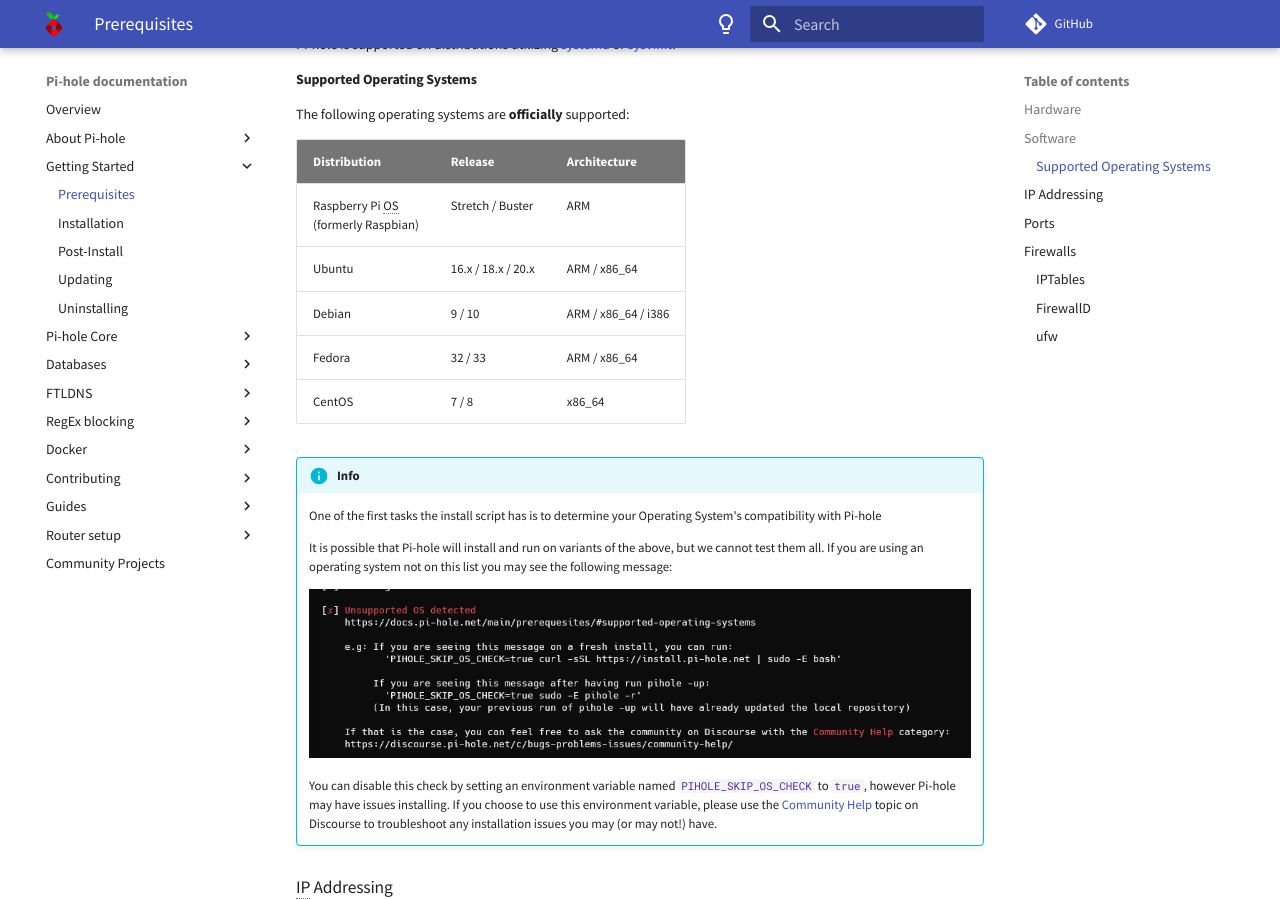
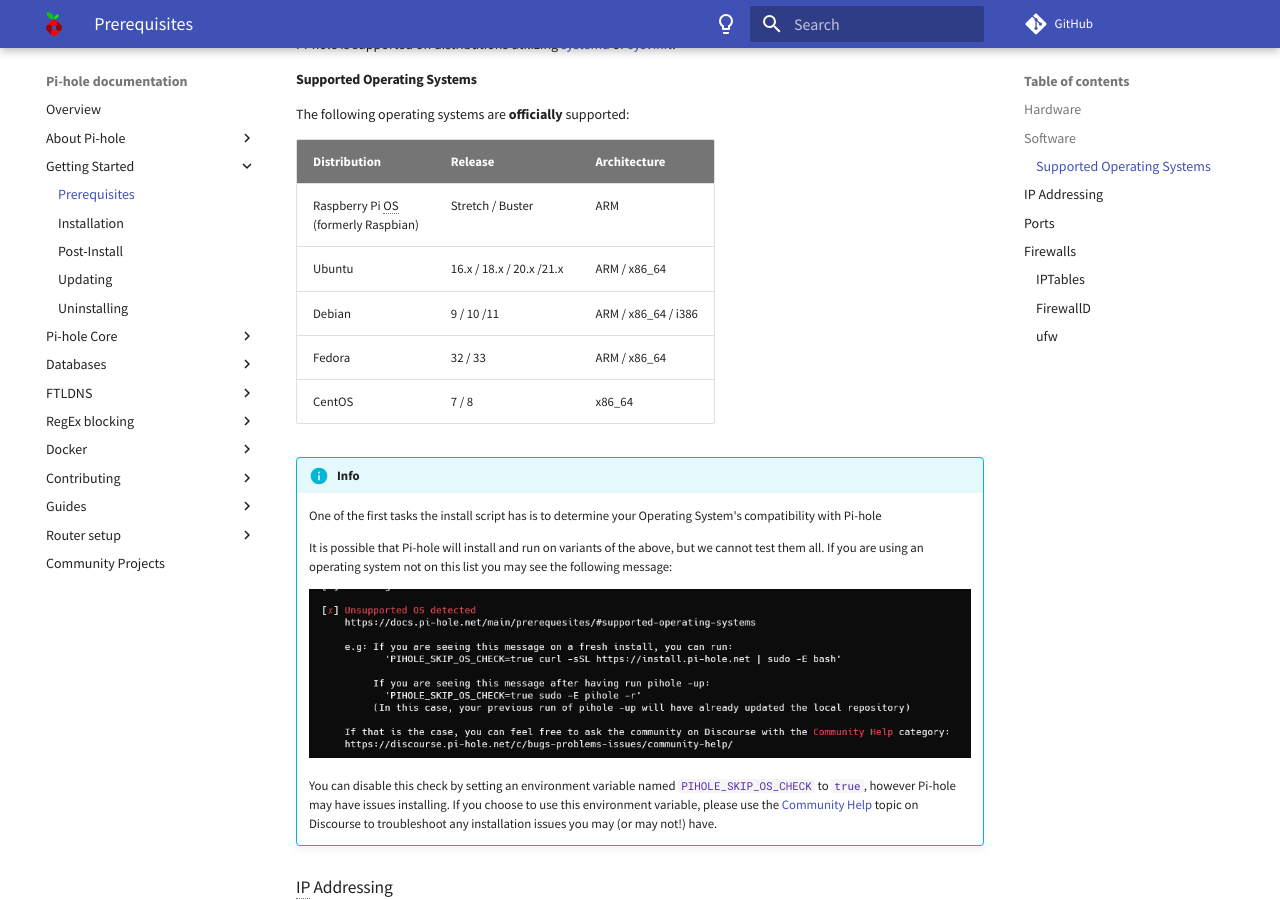
Before and after one commit to pi-hole/docs, an MkDocs documentation site: the page built from docs/main/prerequisites.md, in a window 1280 px wide and 900 px high, scrolled down 384 px. Built offline with MkDocs 1.6.1 and Material for MkDocs 9.7.7, drawn with Linux system fonts in a browser that asks for light colours; comment, search, counter and statistics services are not loaded.

Commit message:
Add Debian 11 and Ubuntu 21.x to supported distros
Signed-off-by: yubiuser <ckoenig@posteo.de>

```diff
--- a/docs/main/prerequisites.md
+++ b/docs/main/prerequisites.md
@@ -25,8 +25,8 @@
 | Distribution | Release          | Architecture        |
 | ------------ | ---------------- | ------------------- |
 | Raspberry Pi OS <br>(formerly Raspbian)     | Stretch / Buster | ARM                 |
-| Ubuntu       | 16.x / 18.x / 20.x      | ARM / x86_64        |
-| Debian       | 9 / 10           | ARM / x86_64 / i386 |
+| Ubuntu       | 16.x / 18.x / 20.x /21.x     | ARM / x86_64        |
+| Debian       | 9 / 10 /11          | ARM / x86_64 / i386 |
 | Fedora       | 32 / 33          | ARM / x86_64        |
 | CentOS       | 7 / 8            | x86_64              |
 
```
